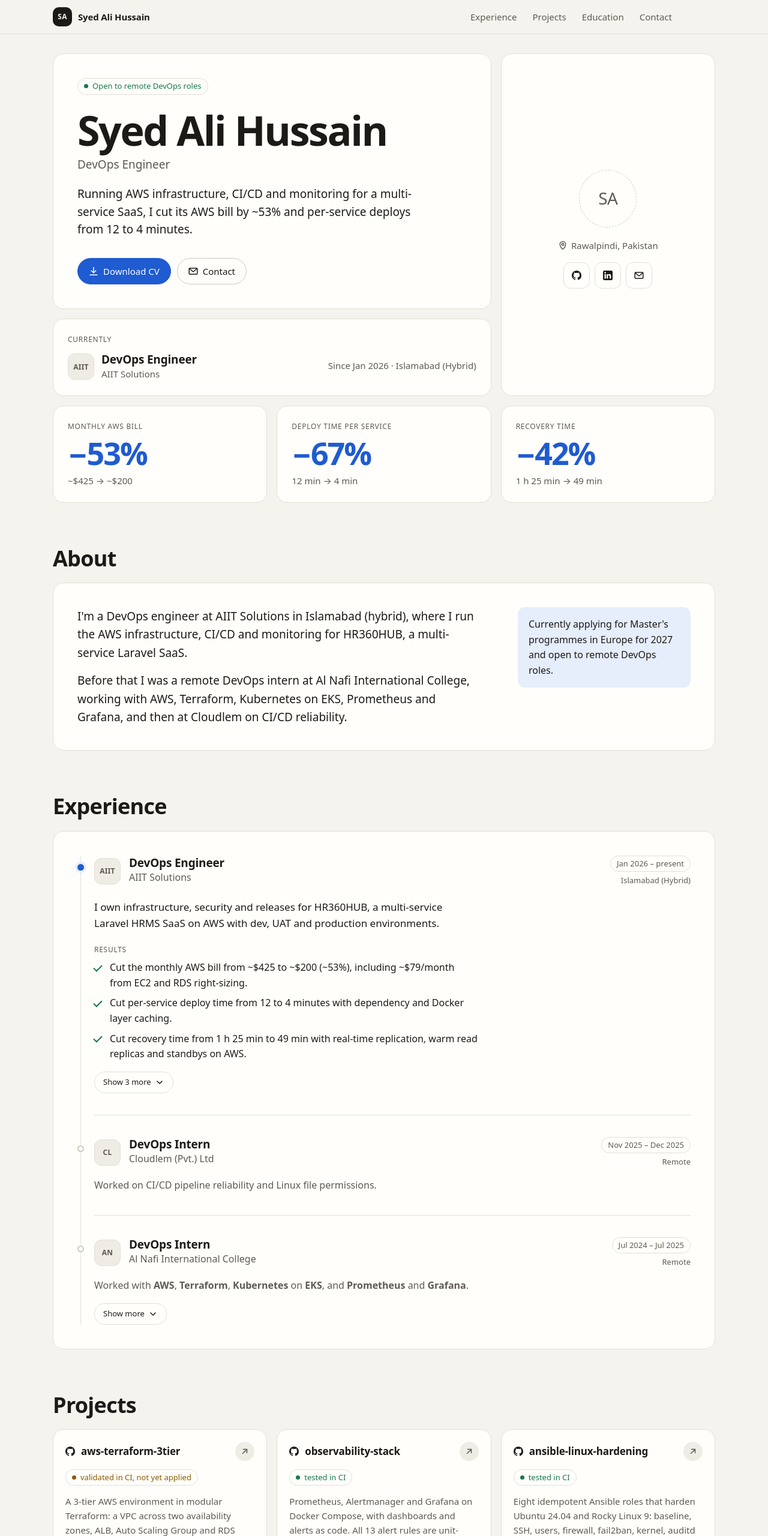
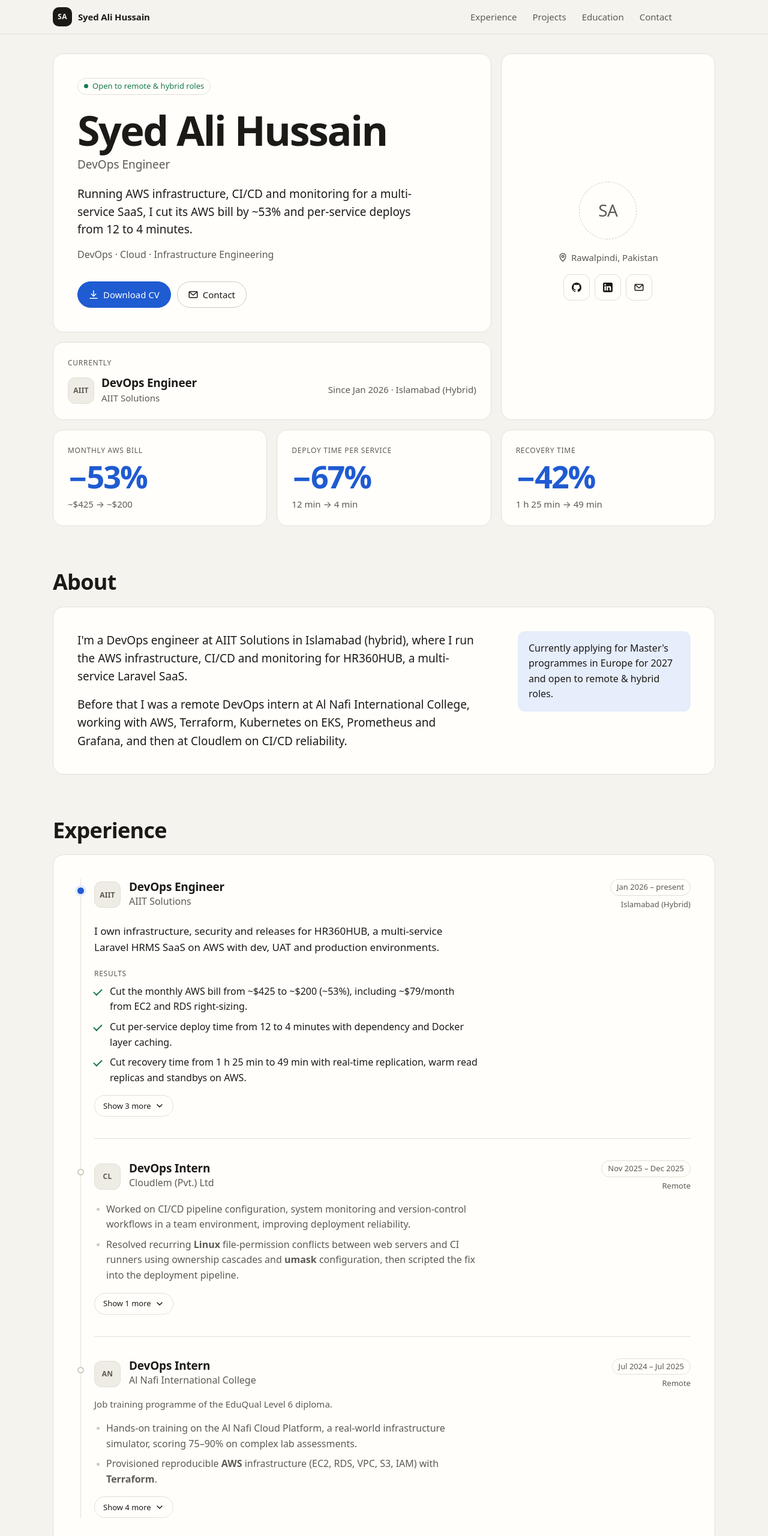
Before and after one commit to frenzyali/syedalihussain.dev, an Astro site: page / in a window 1280 px wide. Shown: the top 2560 px of the page at 60% size. Built offline with nearby package versions, Linux system fonts and the light colour scheme; Astro itself is replaced by a stand-in of ours.

Commit message:
feat: update availability, project CI pills and internship details
Hero pill and contact read "Open to remote & hybrid roles", with the
focus line "DevOps · Cloud · Infrastructure Engineering" under the
summary, in the contact tile and in the meta description.

Project pills are neutral and name what CI checks; the Terraform card
no longer carries the not-applied note.

Both internships list their full responsibilities, two shown and the
rest behind "Show more", and the Al Nafi entry has its diploma
programme line again.

```diff
--- a/src/components/About.astro
+++ b/src/components/About.astro
@@ -15,7 +15,7 @@ import Section from './Section.astro';
       </p>
     </div>
     <p class="now">
-      Currently applying for Master's programmes in Europe for 2027 and open to remote DevOps roles.
+      Currently applying for Master's programmes in Europe for 2027 and open to remote & hybrid roles.
     </p>
   </div>
 </Section>
--- a/src/components/Contact.astro
+++ b/src/components/Contact.astro
@@ -6,7 +6,7 @@ import { site } from '../data/site';
 <section class="wrap contact" id="contact" aria-labelledby="contact-title">
   <div class="card cta" data-reveal>
     <h2 id="contact-title">Contact</h2>
-    <p class="line">Open to remote DevOps roles.</p>
+    <p class="line">{site.availability}: {site.focus}.</p>
     <a class="email" href={`mailto:${site.email}`}>{site.email}</a>
     <ul class="actions" role="list">
       <li><a class="btn primary" href={`mailto:${site.email}`}><Icon name="mail" />Email me</a></li>
--- a/src/components/Experience.astro
+++ b/src/components/Experience.astro
@@ -12,8 +12,8 @@ const badges: Record<string, { initials: string; logo: string }> = {
   'Al Nafi International College': { initials: 'AN', logo: 'alnafi' },
 };
 
-// Internships show their first point; the rest sit behind "Show more".
-const jobs = internships.map((job) => ({ ...job, first: job.points[0], rest: job.points.slice(1) }));
+// Internships show their first two points; the rest sit behind "Show more".
+const jobs = internships.map((job) => ({ ...job, shown: job.points.slice(0, 2), rest: job.points.slice(2) }));
 ---
 
 <Section id="experience">
@@ -82,13 +82,18 @@ const jobs = internships.map((job) => ({ ...job, first: job.points[0], rest: job
               <span class="where">{job.location}</span>
             </p>
           </header>
-          <p class="body">
-            <Rich text={job.first} />
-          </p>
+          {'note' in job && <p class="note">{job.note}</p>}
+          <ul class="points shown" role="list">
+            {job.shown.map((p) => (
+              <li>
+                <Rich text={p} />
+              </li>
+            ))}
+          </ul>
           {job.rest.length > 0 && (
             <details class="more">
               <summary>
-                <span class="when-closed">Show more</span>
+                <span class="when-closed">Show {job.rest.length} more</span>
                 <span class="when-open">Show less</span>
                 <Icon name="chevron" />
               </summary>
@@ -237,10 +242,14 @@ const jobs = internships.map((job) => ({ ...job, first: job.points[0], rest: job
     transform: rotate(45deg);
   }
 
-  .body {
-    max-width: var(--measure);
+  .note {
+    margin-top: 0.75rem;
+    color: var(--ink-2);
+    font-size: 0.9375rem;
+  }
+
+  .shown {
     margin-top: 1rem;
-    color: var(--ink-2);
   }
 
   .points {
--- a/src/components/Hero.astro
+++ b/src/components/Hero.astro
@@ -27,10 +27,11 @@ const profiles = [
 <section class="wrap hero" id="top" aria-labelledby="name">
   <div class="bento">
     <div class="card tile intro">
-      <p class="pill ok"><span class="dot" aria-hidden="true"></span>Open to remote DevOps roles</p>
+      <p class="pill ok"><span class="dot" aria-hidden="true"></span>{site.availability}</p>
       <h1 id="name">{site.name}</h1>
       <p class="role">{site.title}</p>
       <p class="summary">{site.summary}</p>
+      <p class="focus">{site.focus}</p>
       <ul class="actions" role="list">
         <li><a class="btn primary" href={site.cv} download><Icon name="download" />Download CV</a></li>
         <li><a class="btn" href="#contact"><Icon name="mail" />Contact</a></li>
@@ -143,6 +144,12 @@ const profiles = [
     margin-top: 1.25rem;
     font-size: var(--step-1);
     line-height: 1.55;
+  }
+
+  .focus {
+    margin-top: 0.875rem;
+    color: var(--ink-2);
+    font-weight: 500;
   }
 
   .actions {
--- a/src/components/Projects.astro
+++ b/src/components/Projects.astro
@@ -21,10 +21,7 @@ const url = (repo: string) => `${site.github}/${repo}`;
               <Icon name="arrow" />
             </span>
           </div>
-          <p class:list={['pill', p.status.state]}>
-            <span class="dot" aria-hidden="true" />
-            {p.status.label}
-          </p>
+          <p class="pill">{p.ci}</p>
           <p class="text">{p.text}</p>
           <ul class="chips" role="list" aria-label="Stack">
             {p.stack.map((t) => (
--- a/src/data/experience.ts
+++ b/src/data/experience.ts
@@ -25,6 +25,8 @@ interface Job {
   start: Month;
   end?: Month;
   lead?: string;
+  /** One plain-text line under the role, e.g. how the internship came about. */
+  note?: string;
   results?: Result[];
   points: string[];
 }
@@ -76,17 +78,26 @@ export const internships = [
     location: 'Remote',
     start: { iso: '2025-11', label: 'Nov 2025' },
     end: { iso: '2025-12', label: 'Dec 2025' },
-    points: ['Worked on CI/CD pipeline reliability and Linux file permissions.'],
+    points: [
+      'Worked on CI/CD pipeline configuration, system monitoring and version-control workflows in a team environment, improving deployment reliability.',
+      'Resolved recurring `Linux` file-permission conflicts between web servers and CI runners using ownership cascades and `umask` configuration, then scripted the fix into the deployment pipeline.',
+      'Received a Letter of Recommendation from the Founder & CEO for technical ability, problem-solving and deployment-process improvements.',
+    ],
   },
   {
     org: 'Al Nafi International College',
     role: 'DevOps Intern',
     location: 'Remote',
+    note: 'Job training programme of the EduQual Level 6 diploma.',
     start: { iso: '2024-07', label: 'Jul 2024' },
     end: { iso: '2025-07', label: 'Jul 2025' },
     points: [
-      'Worked with `AWS`, `Terraform`, `Kubernetes` on `EKS`, and `Prometheus` and `Grafana`.',
-      'Capstones: a `Jenkins` and `Docker` pipeline with log archival to `S3`, and a container-orchestrated app on `AWS EKS`.',
+      'Hands-on training on the Al Nafi Cloud Platform, a real-world infrastructure simulator, scoring 75–90% on complex lab assessments.',
+      'Provisioned reproducible `AWS` infrastructure (EC2, RDS, VPC, S3, IAM) with `Terraform`.',
+      'Ran containerised workloads with `Docker`, `Podman` and `Compose`, and troubleshot `Kubernetes` workloads on `AWS EKS` with RBAC and `OPA` policy enforcement.',
+      'Linux administration: users and groups, `LVM`, `SELinux`, cron, package management, networking and firewalls.',
+      'Deployed a `Prometheus` and `Grafana` monitoring stack; intrusion detection with `Snort` and `Suricata`; centralised logging with `rsyslog`.',
+      'Capstones: a `Jenkins`-based `Docker` deployment pipeline with `S3` log archival, and a container-orchestrated web app on `AWS EKS`.',
     ],
   },
 ] satisfies Job[];
--- a/src/data/projects.ts
+++ b/src/data/projects.ts
@@ -2,19 +2,19 @@
 export const featured = [
   {
     repo: 'aws-terraform-3tier',
-    status: { state: 'pending', label: 'validated in CI, not yet applied' },
-    text: 'A 3-tier AWS environment in modular Terraform: a VPC across two availability zones, ALB, Auto Scaling Group and RDS MySQL, with S3 remote state and DynamoDB locking. CI runs fmt, validate, tflint and checkov. It has not yet been applied to a real AWS account.',
+    ci: 'CI: fmt · validate · tflint · checkov',
+    text: 'A 3-tier AWS environment in modular Terraform: a VPC across two availability zones, ALB, Auto Scaling Group and RDS MySQL, with S3 remote state and DynamoDB locking. CI runs fmt, validate, tflint and checkov.',
     stack: ['Terraform', 'AWS', 'Secrets Manager', 'tflint', 'checkov', 'GitHub Actions'],
   },
   {
     repo: 'observability-stack',
-    status: { state: 'ok', label: 'tested in CI' },
+    ci: 'tested in CI',
     text: 'Prometheus, Alertmanager and Grafana on Docker Compose, with dashboards and alerts as code. All 13 alert rules are unit-tested with promtool, SLO burn-rate alerts follow the Google SRE Workbook, and CI breaks a sample app to prove the alerts fire, route and resolve.',
     stack: ['Prometheus', 'Alertmanager', 'Grafana', 'Docker Compose', 'Python', 'Trivy'],
   },
   {
     repo: 'ansible-linux-hardening',
-    status: { state: 'ok', label: 'tested in CI' },
+    ci: 'tested in CI',
     text: 'Eight idempotent Ansible roles that harden Ubuntu 24.04 and Rocky Linux 9: baseline, SSH, users, firewall, fail2ban, kernel, auditd and updates. Molecule runs every role in CI, plus a scenario proving the SSH lockout guard refuses unsafe configs.',
     stack: ['Ansible', 'Molecule', 'Docker', 'ansible-lint', 'GitHub Actions'],
   },
--- a/src/data/site.ts
+++ b/src/data/site.ts
@@ -7,10 +7,12 @@ export const site = {
   github: 'https://github.com/frenzyali',
   linkedin: 'https://www.linkedin.com/in/alihussaindevops/',
   cv: '/cv/Syed-Ali-Hussain-CV.pdf',
+  availability: 'Open to remote & hybrid roles',
+  focus: 'DevOps · Cloud · Infrastructure Engineering',
   summary:
     'Running AWS infrastructure, CI/CD and monitoring for a multi-service SaaS, I cut its AWS bill by ~53% and per-service deploys from 12 to 4 minutes.',
   description:
-    'Syed Ali Hussain, DevOps Engineer in Rawalpindi, Pakistan. AWS, Docker, GitHub Actions, Terraform, Prometheus and Grafana. Cut a SaaS AWS bill by ~53% and per-service deploy time from 12 to 4 minutes.',
+    'Syed Ali Hussain, DevOps Engineer in Rawalpindi, Pakistan. AWS, Docker, GitHub Actions, Terraform, Prometheus and Grafana. Cut a SaaS AWS bill by ~53% and per-service deploy time from 12 to 4 minutes. Open to remote & hybrid roles: DevOps · Cloud · Infrastructure Engineering.',
 };
 
 /** Page sections in order; `nav` marks the ones linked from the top bar. */
```
Also changed, not shown: CLAUDE.md (+1 -1 lines).
